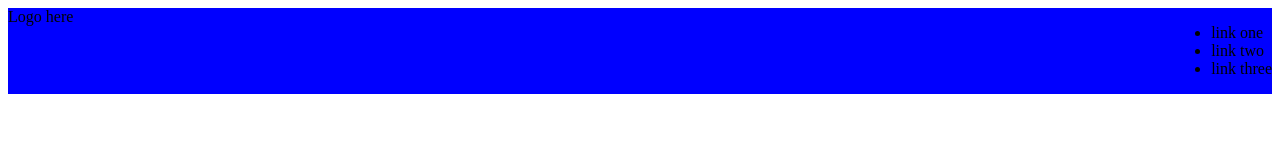
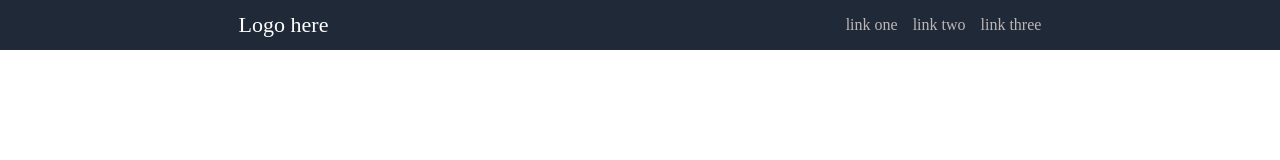
Before and after one commit to bktpp/landing-page-project, a plain HTML site: page index.html in a window 1280 px wide. Drawn offline with Linux system fonts and the light colour scheme.

Commit message:
Finished nav bar

```diff
--- a/styles.css
+++ b/styles.css
@@ -1,5 +1,34 @@
+body {
+    margin: 0;
+}
+
 .head-cont {
     display: flex;
-    background-color: blue;
-    justify-content: space-between;
+    background-color: #1f2937;
+    color: white;
+    justify-content: space-around;
+    align-items: center;
 }
+
+.logo {
+    font-size: 22px;
+}
+
+.links, li {
+    display: flex;
+    align-items: center;
+    justify-content: center;
+    gap: 15px;
+    flex-direction: row;
+    text-decoration: none;
+}
+
+li, a {
+    padding: 0;
+    color: rgb(188, 183, 183);
+
+}
+
+a {
+    text-decoration: none;
+}
```
